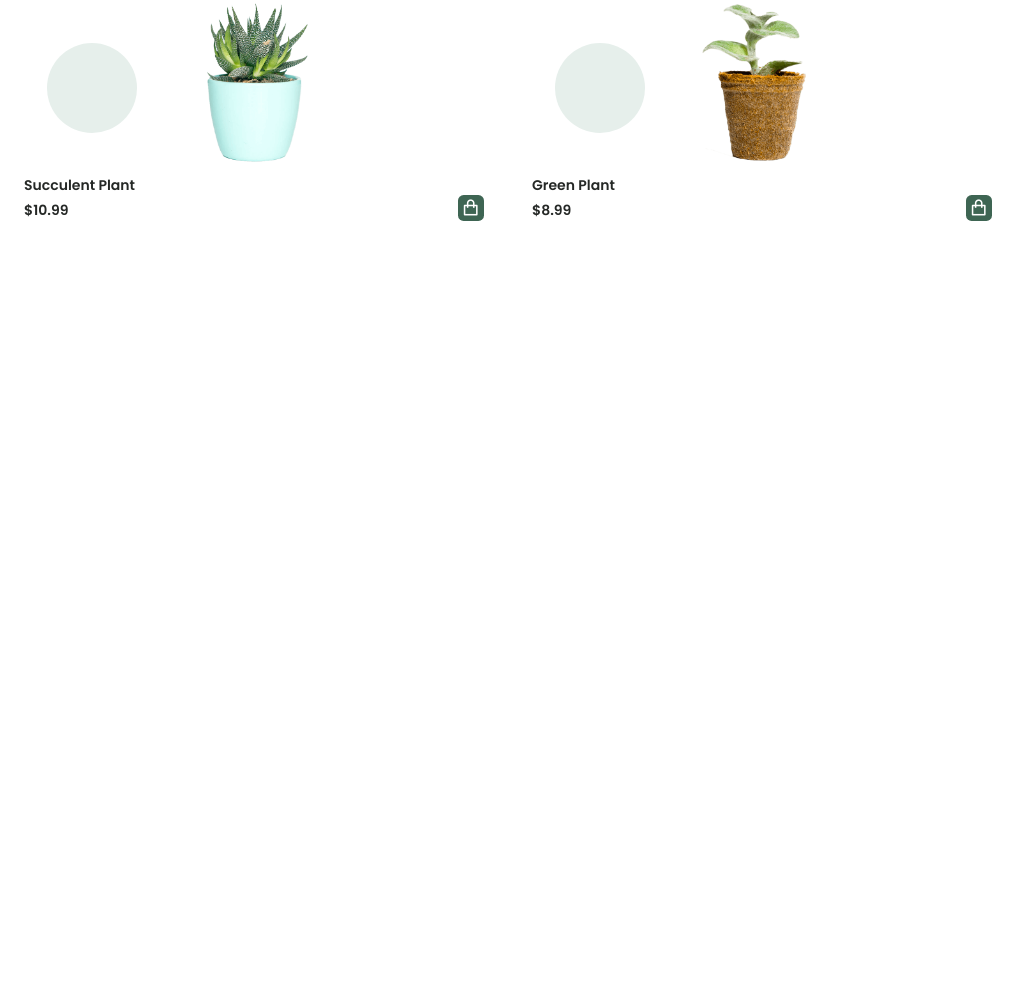
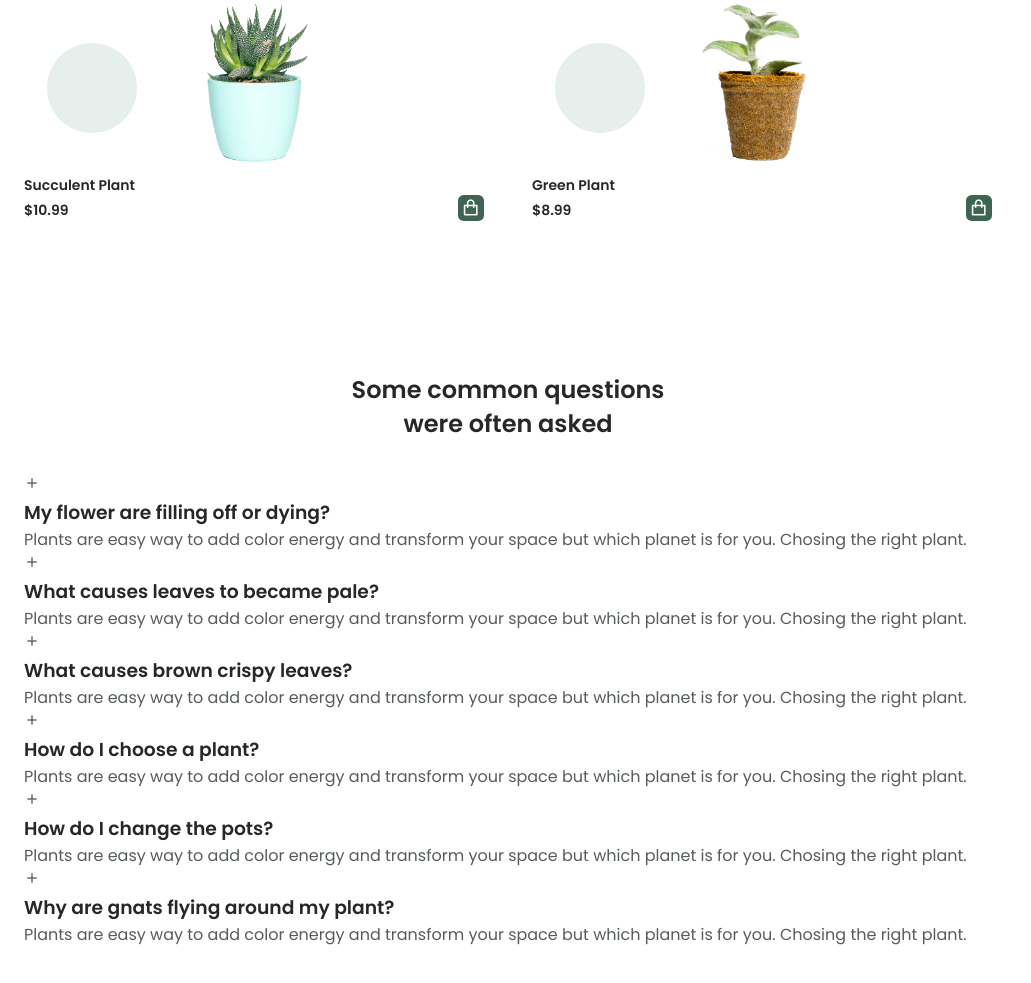
Before and after one commit to destiawanD/plant-web-design, a plain HTML site: page index.html in a window 1280 px wide. Shown: the part 3203-4186 px from the top of the page, without its empty margins (0-1031 px from the left). Before the commit the page ends 3592 px from the top, so only its background shows below. Drawn offline with nearby package versions, Linux system fonts and the light colour scheme.

Commit message:
add questions section

```diff
--- a/index.html
+++ b/index.html
@@ -244,6 +244,108 @@
         </section>
 
         <!--================ QUESTIONS ================-->
+        <section class="questions section" id="faqs">
+            <h2 class="section-title-center questions-title container">
+                Some common questions <br> were often asked
+            </h2>
+
+            <div class="questions-container container grid">
+                <div class="questions-group">
+                    <div class="questions-item">
+                        <header class="questions-header">
+                            <i class="ri-add-line question-icon"></i>
+                            <h3 class="questions-item-title">
+                                My flower are filling off or dying?
+                            </h3>
+                        </header>
+
+                        <div class="questions-content">
+                            <p class="questions-description">
+                                Plants are easy way to add color energy and transform your space but which planet is for you. Chosing the right plant.
+                            </p>
+                        </div>
+                    </div>
+
+                    <div class="questions-item">
+                        <header class="questions-header">
+                            <i class="ri-add-line question-icon"></i>
+                            <h3 class="questions-item-title">
+                                What causes leaves to became pale?
+                            </h3>
+                        </header>
+
+                        <div class="questions-content">
+                            <p class="questions-description">
+                                Plants are easy way to add color energy and transform your space but which planet is for you. Chosing the right plant.
+                            </p>
+                        </div>
+                    </div>
+
+                    <div class="questions-item">
+                        <header class="questions-header">
+                            <i class="ri-add-line question-icon"></i>
+                            <h3 class="questions-item-title">
+                                What causes brown crispy leaves?
+                            </h3>
+                        </header>
+
+                        <div class="questions-content">
+                            <p class="questions-description">
+                                Plants are easy way to add color energy and transform your space but which planet is for you. Chosing the right plant.
+                            </p>
+                        </div>
+                    </div>
+                </div>
+
+                <div class="questions-group">
+                    <div class="questions-item">
+                        <header class="questions-header">
+                            <i class="ri-add-line question-icon"></i>
+                            <h3 class="questions-item-title">
+                                How do I choose a plant?
+                            </h3>
+                        </header>
+
+                        <div class="questions-content">
+                            <p class="questions-description">
+                                Plants are easy way to add color energy and transform your space but which planet is for you. Chosing the right plant.
+                            </p>
+                        </div>
+                    </div>
+
+                    <div class="questions-item">
+                        <header class="questions-header">
+                            <i class="ri-add-line question-icon"></i>
+                            <h3 class="questions-item-title">
+                                How do I change the pots?
+                            </h3>
+                        </header>
+
+                        <div class="questions-content">
+                            <p class="questions-description">
+                                Plants are easy way to add color energy and transform your space but which planet is for you. Chosing the right plant.
+                            </p>
+                        </div>
+                    </div>
+
+                    <div class="questions-item">
+                        <header class="questions-header">
+                            <i class="ri-add-line question-icon"></i>
+                            <h3 class="questions-item-title">
+                                Why are gnats flying around my plant?
+                            </h3>
+                        </header>
+
+                        <div class="questions-content">
+                            <p class="questions-description">
+                                Plants are easy way to add color energy and transform your space but which planet is for you. Chosing the right plant.
+                            </p>
+                        </div>
+                    </div>
+                </div>
+            </div>
+        </section>
+
 
         <!--================ CONTACT ================-->
 
```
